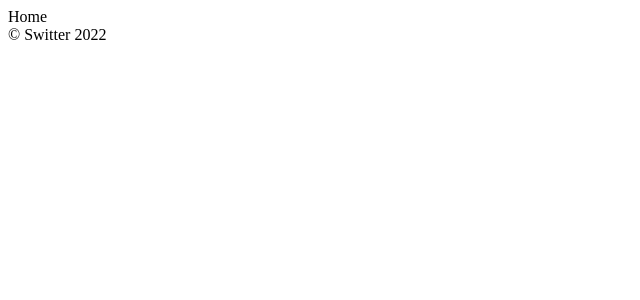
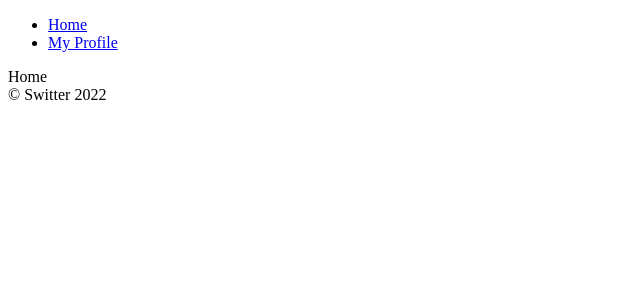
Before and after one commit to yemsu/nwitter, a React (Create React App) app: page /#/ in a window 1280 px wide. Shown: the top 300 px of the page, without its empty margins (0-640 px from the left). Built offline with nearby package versions, Linux system fonts and the light colour scheme; no server answers; sample sign-in values are in the browser's storage.

Commit message:
feat: 네비게이션

```diff
--- /dev/null
+++ b/src/components/Navigation.js
@@ -0,0 +1,13 @@
+import { Link } from 'react-router-dom'
+const Navigation = () => {
+  return (
+    <nav>
+      <ul>
+        <li><Link to="/">Home</Link></li>
+        <li><Link to="/profile">My Profile</Link></li>
+      </ul>
+    </nav>
+  )
+}
+
+export default Navigation
--- a/src/components/Router.js
+++ b/src/components/Router.js
@@ -1,18 +1,22 @@
 import { HashRouter as Router, Route, Routes } from 'react-router-dom'
 import Auth from 'routes/Auth'
 import Home from 'routes/Home'
+import Profile from 'routes/Profile'
+import Navigation from './Navigation'
 
 const AppRouter = ({ isLoggedIn }) => {
 
   return (
     <Router>
+      {isLoggedIn && <Navigation />}
       <Routes>
         {isLoggedIn ? (
           // exact path="/" 프롭스를 전달하면 누이터에 처음 접속했을 때 Home or Auth 컴포넌트를 보여줄 수 있다.
-          <Route exact path="/" element={<Home />}></Route>
+          <Route exact path="/" element={<Home />} />
         ) : (
-          <Route exact path="/" element={<Auth />}></Route>
+          <Route exact path="/" element={<Auth />} />
         )}
+        <Route exact path="/profile" element={<Profile />} />
       </Routes>
     </Router>
   )
```
